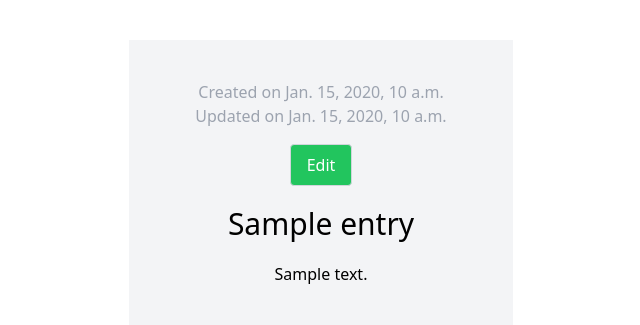
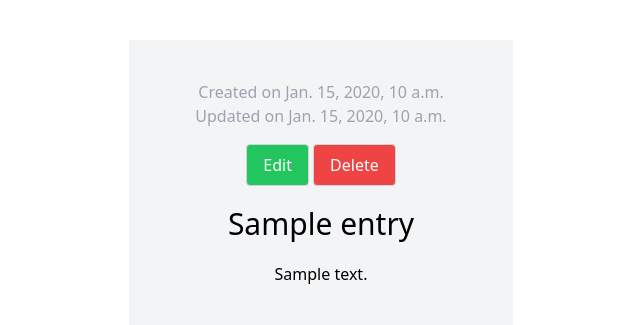
Before and after one commit to nayelimdejesus/notespace, a Django app: page /journal/entry/1/ in a window 1280 px wide. Shown: the part 56-381 px from the top of the page, without its empty margins (319-959 px from the left). Run offline with Django 5.2, Linux system fonts and the light colour scheme; a user stored in the database is signed in; tables that the repository leaves empty hold one stand-in row (values such as "Sample post"); some libraries are stand-ins or nearby versions.

Commit message:
feat(journal): add delete functionality for user entries

```diff
--- a/journal/templates/journal/journal.html
+++ b/journal/templates/journal/journal.html
@@ -25,7 +25,7 @@
             </thead>
             <tbody>
                 {% for entry in entries|slice:":8" %}
-<tr style="background-color: {{ MOOD_COLORS|get_color:entry.mood }};">               <td class="border border-gray-300 px-4 py-2">
+<tr >               <td class="border border-gray-300 px-4 py-2" style="background-color: {{ MOOD_COLORS|get_color:entry.mood }};">
             {{ entry.mood }}
         </td>
                 <td class="border border-gray-300 px-4 py-2">
--- a/journal/templates/journal/view_entry.html
+++ b/journal/templates/journal/view_entry.html
@@ -12,7 +12,11 @@
 <a class="mt-4 inline-block border border-gray-300 bg-green-500 hover:bg-yellow-500 hover:text-black text-white px-4 py-2 rounded"
                href="{% url 'edit_entry' entry.pk %}">
                 Edit
-            </a>        </div>
+            </a>
+        <a class="mt-4 inline-block border border-gray-300 bg-red-500 hover:bg-yellow-500 hover:text-black text-white px-4 py-2 rounded"
+               href="{% url 'entry_delete' entry.pk %}">
+                Delete
+            </a>      </div>
         <h1 class="text-3xl my-5">
             {{entry.title}}
         </h1>
--- a/journal/urls.py
+++ b/journal/urls.py
@@ -1,10 +1,11 @@
 from django.urls import path
 from . import views
-from .views import JournalCreateView, JournalListView, JournalUpdateView, EntriesListView
+from .views import JournalCreateView, JournalListView, JournalUpdateView, EntriesListView, JournalDeleteView
 
 urlpatterns = [
     path('', JournalListView.as_view(), name='journal'),
     path('new/', JournalCreateView.as_view(), name ='new_entry'),
     path('entries/', EntriesListView.as_view(), name='entries'),
     path('entry/<int:id>/', views.view_entry, name='view_entry'),
+    path('entry/<int:pk>/delete/', JournalDeleteView.as_view(), name='entry_delete'),
     path("entry/<int:pk>/edit/", JournalUpdateView.as_view(), name="edit_entry"),]
--- a/journal/views.py
+++ b/journal/views.py
@@ -8,7 +8,7 @@ from django.contrib.auth import logout
 from django.contrib.auth.models import User
 from .models import Entry
 from .forms import EntryForm
-from django.views.generic import CreateView, ListView, UpdateView
+from django.views.generic import CreateView, ListView, UpdateView, DeleteView
 from django.contrib.auth.mixins import LoginRequiredMixin
 from django.urls import reverse_lazy
 MOOD_COLORS = {
@@ -49,6 +49,14 @@ class JournalCreateView(LoginRequiredMixin, CreateView):
         form.instance.user = self.request.user
         return super().form_valid(form)
 
+class JournalDeleteView(LoginRequiredMixin, DeleteView):
+    model = Entry
+    template_name = 'journal/entry_confirm_delete.html'
+    success_url = reverse_lazy('journal')
+
+    def get_queryset(self):
+        return super().get_queryset().filter(user=self.request.user)
+
 class JournalUpdateView(LoginRequiredMixin, UpdateView):
     model = Entry
     form_class = EntryForm
--- a/theme/static/css/dist/styles.css
+++ b/theme/static/css/dist/styles.css
@@ -1024,6 +1024,11 @@ select {
   background-color: rgb(255 255 255 / var(--tw-bg-opacity, 1));
 }
 
+.bg-red-500 {
+  --tw-bg-opacity: 1;
+  background-color: rgb(239 68 68 / var(--tw-bg-opacity, 1));
+}
+
 .p-10 {
   padding: 2.5rem;
 }
```
Also changed, not shown: journal/templates/journal/entry_confirm_delete.html (added, +13 -0 lines).
